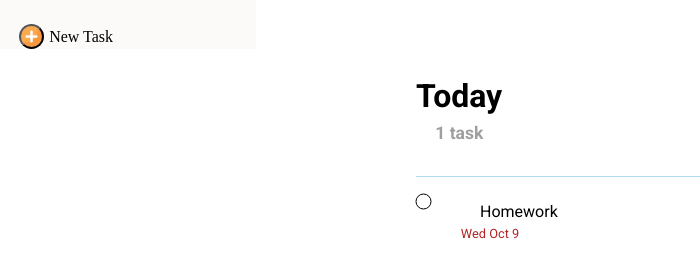
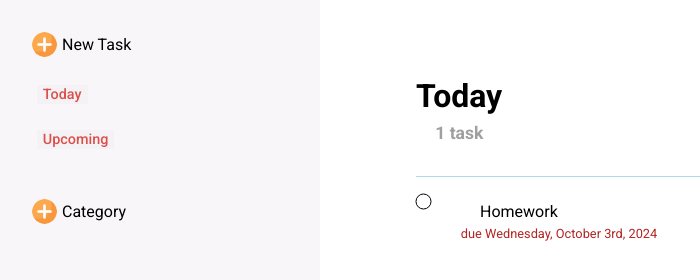
Before and after one commit to akmunir/todo-list, a website built with webpack: page src/template.html in a window 1280 px wide. Shown: the whole page, without its empty margins (0-700 px from the left). Built offline with nearby package versions, Linux system fonts and the light colour scheme; a web font is replaced by a local one.

Commit message:
fixed sidebar look, added categories to the sidebar, and a class to store all categories. need to add categories to task creation and add deletion of tasks and categories

```diff
--- /dev/null
+++ b/src/category.js
@@ -0,0 +1,45 @@
+export const createCategory = ()=> {
+    const categoryContainer = document.querySelector(".category-container");
+    const sidebar = document.querySelector("aside");
+    const input = document.createElement("input");
+    input.classList.add("add-category");
+    input.classList.add("hide");
+    input.placeholder = "Enter Category";
+    const submitCategory = document.createElement("button");
+    submitCategory.innerText = "Add";
+    submitCategory.classList.add("submit-category");
+    submitCategory.classList.add("hide");
+    categoryContainer.appendChild(input);
+    categoryContainer.appendChild(submitCategory);
+
+    categoryContainer.addEventListener("click", (event) => {
+        if (event.target.classList.contains("category-container") || event.target.classList.contains("new-category")) {
+            input.classList.toggle("hide");
+            submitCategory.classList.toggle("hide");
+        };
+    });
+    submitCategory.addEventListener("click", (event)=> {
+        input.classList.toggle("hide");
+        submitCategory.classList.toggle("hide");
+        if (!(input.value.trim() === "")) {
+
+            const item = document.createElement("div");
+            item.classList.add("sidebar-item");
+            const category = document.createElement("buton");
+            category.innerText = input.value;
+            category.classList.add("sidebar-button")
+            item.appendChild(category);
+            categoryList.addCategory(input.value);
+            sidebar.appendChild(item);
+            input.value = "";
+        }
+});
+
+}
+
+export const categoryList = class {
+    static taskCount = [];
+    addCategory(category) {
+        taskCount.push(category);
+    }
+}
--- a/src/index.js
+++ b/src/index.js
@@ -1,10 +1,13 @@
 import {Task, createTask} from "./task.js";
 import {displayTaskCreation, updateTaskCount, updateTaskList} from "./display.js";
+import { createCategory } from "./category.js";
 import "./styles.css";
 import "./reset.css";
 import "./modal.css";
+import "./sidebar.css";
 
 const newTaskButton = document.querySelector(".new-task");
+createCategory();
 newTaskButton.addEventListener("click", (event) => {
     displayTaskCreation();
 })
--- /dev/null
+++ b/src/sidebar.css
@@ -0,0 +1,82 @@
+aside {
+    min-width: 20%;
+    position: absolute;
+    left: 0;
+}
+.sidebar {
+    background-color: #f2eff58f;
+    height: 100vh;
+    display: flex;
+    flex-direction: column;
+    gap: 10px;
+    padding: 0 2rem;
+}
+.new-task, .new-category{
+    width: 25px;
+    height: 25px;
+    border-radius: 50%;
+    border: none;
+    background: url('/assets/plus.png') no-repeat;
+    background-size: cover;
+}
+
+.new-task:hover, .new-category:hover{
+    cursor: pointer;
+}
+.button-container {
+    position: relative;
+    margin-top: 1.5em;
+    margin-right: 1rem;
+
+}
+.button-text {
+    margin-top: 5px;
+    padding-left: 5px;
+    position: absolute;
+    font-family: "Roboto";
+    font-size: 1rem;
+}
+
+.sidebar-button {
+    border: none;
+    background-color: #f2eff58f;
+    color: #DB504A;
+    font-weight: 500;
+    font-size: 0.9rem;
+}
+
+.sidebar-item {
+
+    display: flex;
+    max-width:100%;
+}
+.sidebar-item {
+    padding: 0.5rem 0.3rem;
+}
+.button-container {
+    padding: 0.5rem 0;
+}
+.sidebar-item:hover, .button-container:hover  {
+    cursor: pointer;
+    background-color: #dbd9df8f;
+    border-radius: 5px;
+}
+
+.add-category {
+    margin-left: 8rem;
+}
+
+.hide {
+    display: none;
+}
+
+.submit-category {
+    border: none;
+    background-color: #f2eff58f;
+    border-radius: 5px;
+    border: 1px solid green;
+    padding: 5px;
+}
+.submit-category:hover {
+    cursor: pointer;
+}
--- a/src/styles.css
+++ b/src/styles.css
@@ -16,14 +16,6 @@ main {
     padding-bottom: 15px;
 }
 
-aside {
-    min-width: 20%;
-    position: absolute;
-    left: 0;
-    background-color: #fcfaf8fa;
-    border: 1px solid black;
-}
-
 .task {
     list-style: circle;
     border-top: 1px solid #b1dbec;
@@ -38,27 +30,6 @@ aside {
 
 .task::marker {
     font-size: 3rem;
-}
-.new-task {
-    width: 25px;
-    height: 25px;
-    border-radius: 50%;
-    background: url('/assets/plus.png') no-repeat;
-    background-size: cover;
-}
-
-.new-task:hover {
-    cursor: pointer;
-}
-.button-container {
-    position: relative;
-    margin-left: 1.2em;
-    margin-top: 1.5em;
-}
-.button-text {
-    margin-top: 5px;
-    padding-left: 5px;
-    position: absolute;
 }
 .main-text {
     font-size: 2rem;
--- a/src/template.html
+++ b/src/template.html
@@ -1,20 +1,33 @@
 <!DOCTYPE html>
 <html lang="en">
+
 <head>
     <meta charset="UTF-8">
     <meta name="viewport" content="width=device-width, initial-scale=1.0">
     <link rel="preconnect" href="https://fonts.googleapis.com">
     <link rel="preconnect" href="https://fonts.gstatic.com" crossorigin>
-    <link href="https://fonts.googleapis.com/css2?family=Foldit:wght@100..900&family=Lilita+One&family=Open+Sans:ital,wght@0,300..800;1,300..800&family=Roboto:ital,wght@0,100;0,300;0,400;0,500;0,700;0,900;1,100;1,300;1,400;1,500;1,700;1,900&display=swap" rel="stylesheet">
+    <link
+        href="https://fonts.googleapis.com/css2?family=Foldit:wght@100..900&family=Lilita+One&family=Open+Sans:ital,wght@0,300..800;1,300..800&family=Roboto:ital,wght@0,100;0,300;0,400;0,500;0,700;0,900;1,100;1,300;1,400;1,500;1,700;1,900&display=swap"
+        rel="stylesheet">
     <title>To-Do List</title>
 </head>
+
 <body>
-
     <div class="parent">
-        <aside>
+        <aside class="sidebar">
             <div class="button-container">
                 <button class="new-task"></button>
                 <span class="button-text">New Task</span>
+            </div>
+            <div class="sidebar-item">
+                <button class="sidebar-button">Today</button>
+            </div>
+            <div class="sidebar-item">
+                <button class="sidebar-button">Upcoming</button>
+            </div>
+            <div class="button-container category-container">
+                <button class="new-category"></button>
+                <span class="button-text">Category</span>
             </div>
         </aside>
     <main>
@@ -22,17 +35,16 @@
         <ul class="task-list">
             <div class="task-container">
                 <li class="task">Homework</li>
-                    <span class="task-due-date">Wed Oct 9</span>
+                <span class="task-due-date">due Wednesday, October 3rd, 2024</span>
             </div>
-
         </ul>
     </main>
     </div>
     <div>
         <dialog class="creation-modal">
-            <form id ="task-form" action="www.google.com" autocomplete="off">
-                <input id ="title" type="text" name="title" placeholder="Task Name" required>
-                <input id="description" ="text" name="description" placeholder="Task Description">
+            <form id="task-form" action="www.google.com" autocomplete="off">
+                <input id="title" type="text" name="title" placeholder="Task Name" required>
+                <input id="description"="text" name="description" placeholder="Task Description">
                 <input id="date" type="date" name="dueDate" placeholder="Due Today" required>
                 <div class="dropdown">
                     <div class="dropbtn">Priority</div>
@@ -56,4 +68,5 @@
         </dialog>
     </div>
 </body>
+
 </html>
```
Lines whose indentation alone changed are shown as unchanged.
